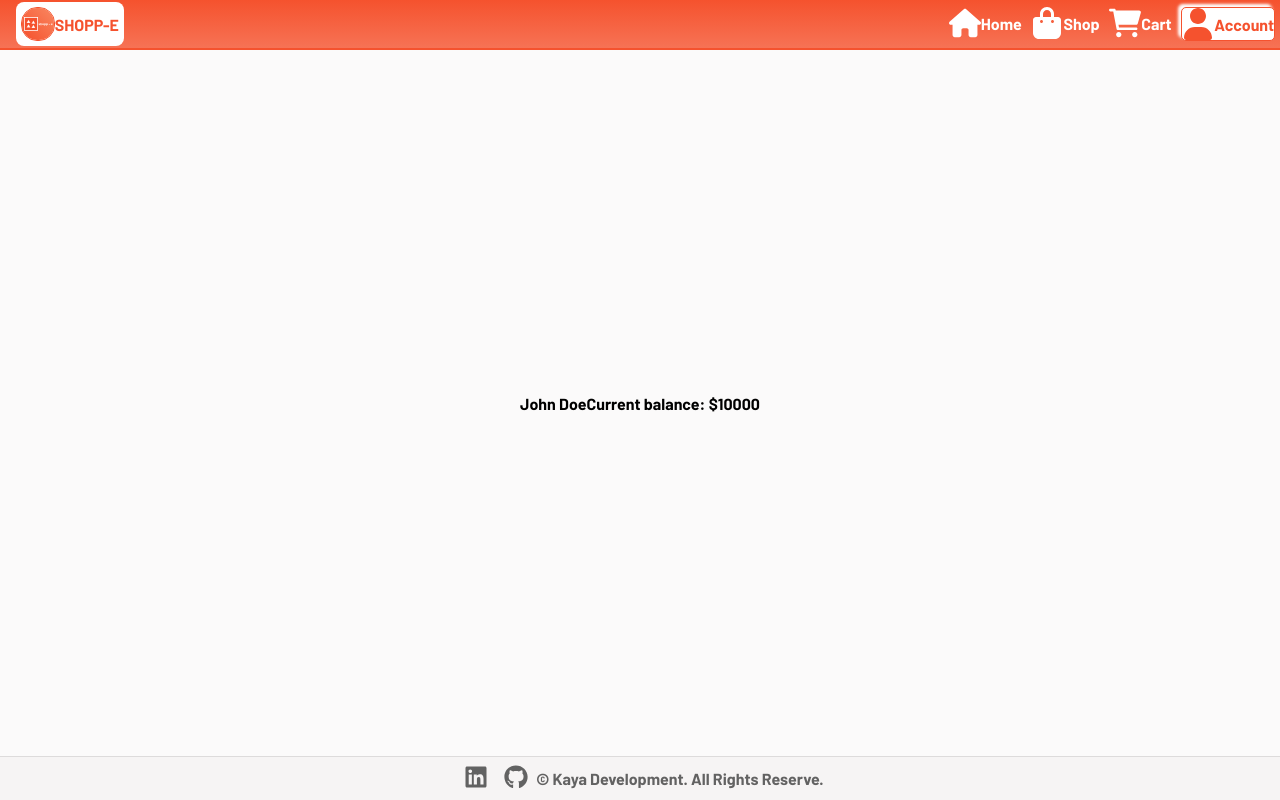
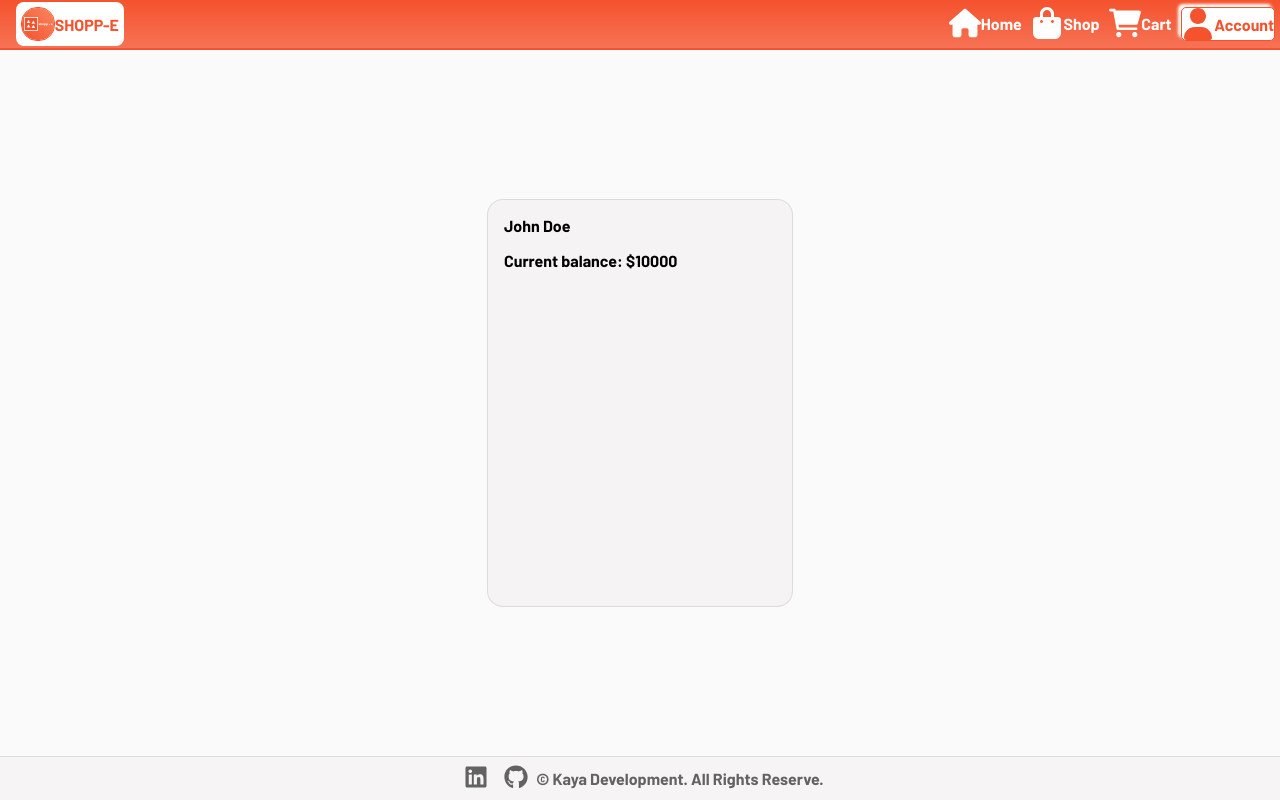
Before and after one commit to tokumeiAnonymous/shopping-cart, a React (Create React App) app: page /account in a window 1280 px wide. Built offline with nearby package versions, Linux system fonts and the light colour scheme.

Commit message:
Added account style

```diff
--- /dev/null
+++ b/src/Component/Account.css
@@ -0,0 +1,11 @@
+.account--details {
+    display: flex;
+    flex-direction: column;
+    gap: 1rem;
+    width: 272px;
+    height: 374px;
+    background-color: hsla(0, 4%, 75%, 0.1);
+    padding: 1rem;
+    border-radius: 1rem;
+    border: solid 1px hsla(0, 0%, 0%, 0.1);
+}
--- a/src/Component/Account.js
+++ b/src/Component/Account.js
@@ -1,8 +1,12 @@
+import './Account.css';
+
 export default function Account({balance}) {
     return (
         <main className='account'>
-            <div className="profile">John Doe</div>
-            <div>Current balance: ${balance}</div>
+            <div className="account--details">
+                <div className="profile">John Doe</div>
+                <div>Current balance: ${balance}</div>
+            </div>
         </main>
     )
 }
```
